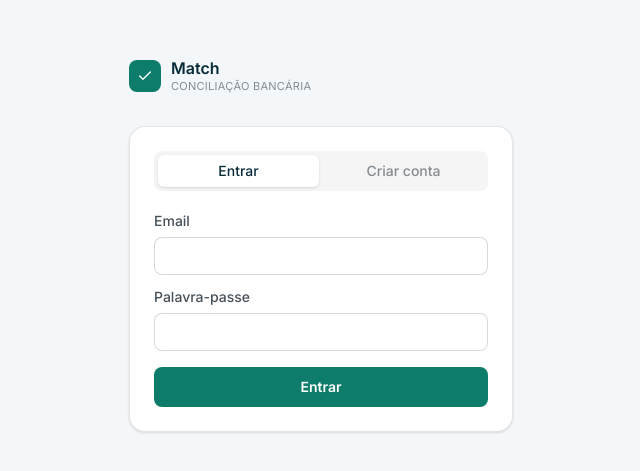
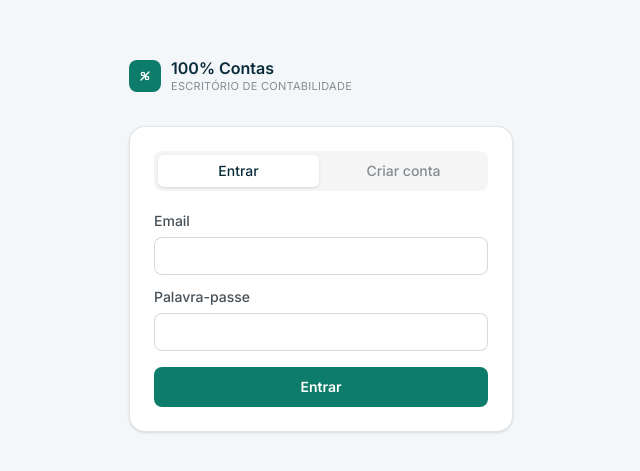
Before and after one commit to RicardoCoutoMadureira34/100Accounting, a Next.js app: page /login in a window 1280 px wide. Shown: the part 155-626 px from the top of the page, without its empty margins (319-959 px from the left). Built offline with nearby package versions, Linux system fonts and the light colour scheme.

Commit message:
Update icons and labels in layout and login pages for consistency

```diff
--- a/src/app/(app)/layout.tsx
+++ b/src/app/(app)/layout.tsx
@@ -26,10 +26,12 @@ export default async function AppLayout({ children }: { children: React.ReactNod
             <Link href="/inicio" className="flex items-center gap-2.5">
               <span className="flex h-7 w-7 items-center justify-center rounded-md bg-accent-500">
                 <svg viewBox="0 0 24 24" fill="none" stroke="#fff" strokeWidth="2" strokeLinecap="round" strokeLinejoin="round" className="h-4 w-4">
-                  <path d="M4 12l5 5L20 6" />
+                  <circle cx="9" cy="9" r="2.5"/>
+                  <circle cx="15" cy="15" r="2.5"/>
+                  <line x1="18" y1="6" x2="6" y2="18"/>
                 </svg>
               </span>
-              <span className="font-display text-[16px] font-extrabold tracking-tight">Match</span>
+              <span className="font-display text-[16px] font-extrabold tracking-tight">100% Contas</span>
             </Link>
             <NavTabs />
           </div>
--- a/src/app/login/page.tsx
+++ b/src/app/login/page.tsx
@@ -8,12 +8,14 @@ export default function LoginPage() {
         <div className="mb-8 flex items-center gap-2.5">
           <span className="flex h-8 w-8 items-center justify-center rounded-lg bg-accent-500">
             <svg viewBox="0 0 24 24" fill="none" stroke="#fff" strokeWidth="2" strokeLinecap="round" strokeLinejoin="round" className="h-4 w-4">
-              <path d="M4 12l5 5L20 6" />
+              <circle cx="9" cy="9" r="2.5"/>
+              <circle cx="15" cy="15" r="2.5"/>
+              <line x1="18" y1="6" x2="6" y2="18"/>
             </svg>
           </span>
           <div>
-            <p className="font-semibold leading-tight text-brand-700">Match</p>
-            <p className="text-[11px] uppercase tracking-wide text-foreground/50">Conciliação bancária</p>
+            <p className="font-semibold leading-tight text-brand-700">100% Contas</p>
+            <p className="text-[11px] uppercase tracking-wide text-foreground/50">Escritório de Contabilidade</p>
           </div>
         </div>
         <Suspense fallback={null}>
```
